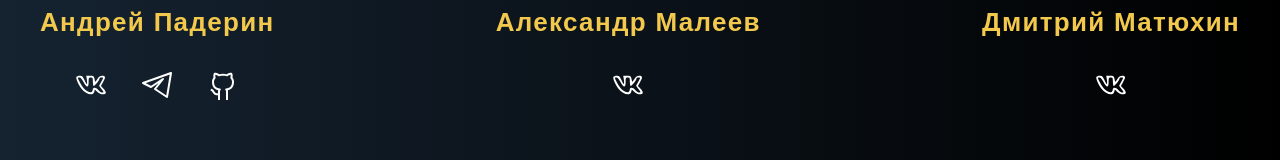
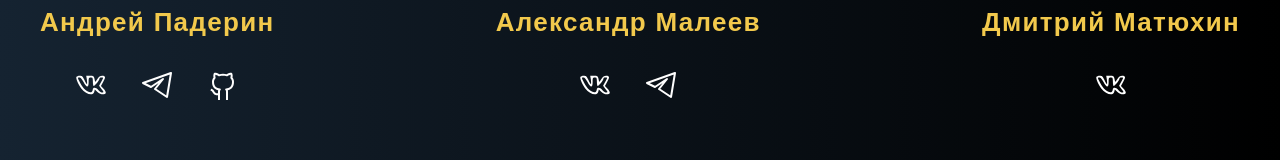
Before and after one commit to miirsery/gods, a Vue app: page /results in a window 1280 px wide. Shown: the part 561-721 px from the top of the page. Built offline with nearby package versions, Linux system fonts and the light colour scheme.

Commit message:
add authors

```diff
--- a/src/views/ResultView.vue
+++ b/src/views/ResultView.vue
@@ -53,6 +53,9 @@
               <div class="d-flex ai-center">
                 <a class="result-view__social" href="https://vk.com/id548065126" target="_blank">
                   <img src="../assets/icons/vk.svg" alt="image">
+                </a>
+                <a class="result-view__social" href="https://t.me/FrozZzy1" target="_blank">
+                  <img src="../assets/icons/telegram.svg" alt="image">
                 </a>
               </div>
             </div>
```
